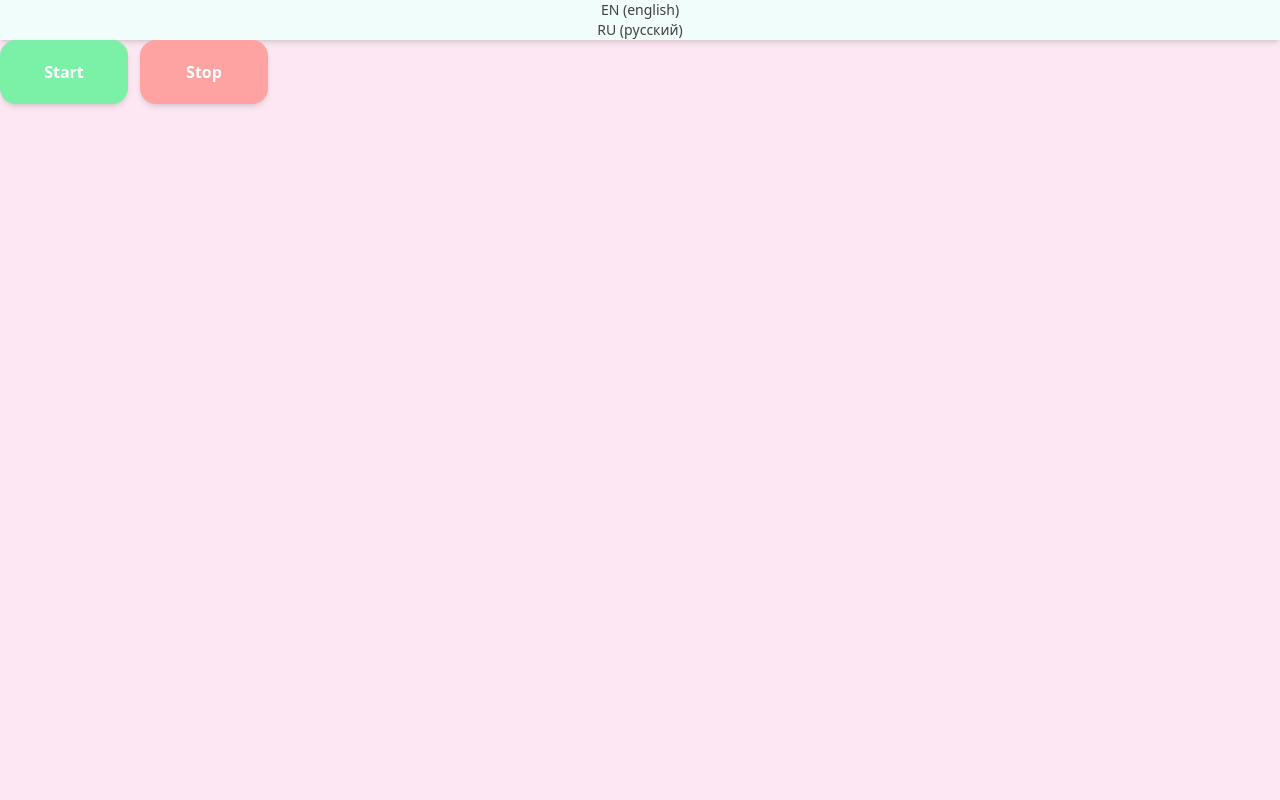
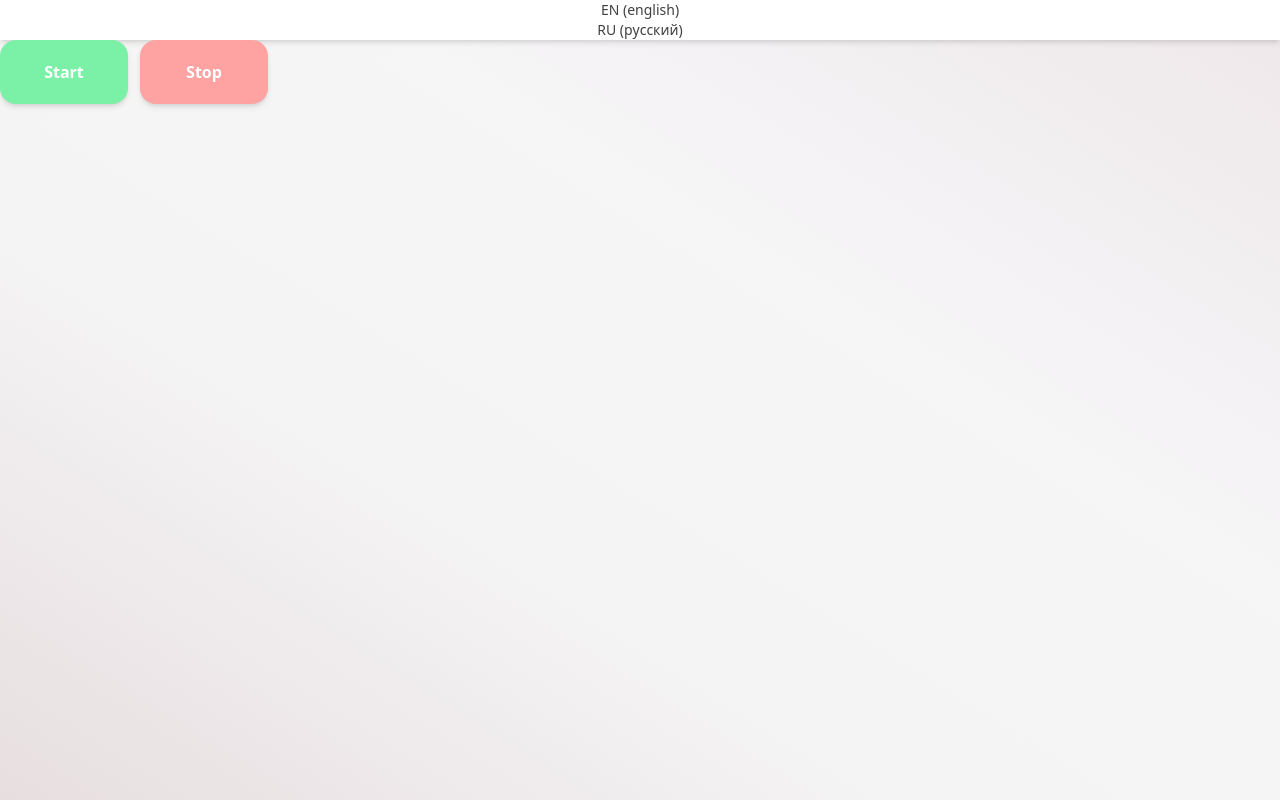
Before and after one commit to shevtsov-dmitry/habit-tracker, a React (Vite) app in the folder client/: page / in a window 1280 px wide. Built offline with nearby package versions, Linux system fonts and the light colour scheme.

Commit message:
feat(style): decide with back graident color of app at light mode

```diff
--- a/client/src/components/App.tsx
+++ b/client/src/components/App.tsx
@@ -1,17 +1,22 @@
 import "../App.css";
-import '../i18n/i18n.js';
+import "../i18n/i18n.js";
 
 import SessionManagement from "./session_management/SessionManagement.tsx";
 import TopPanel from "./top_panel/TopPanel.tsx";
 
 function App() {
-
-    return (
-        <main className="min-w-screen min-h-screen bg-pink-100 dark:bg-cyan-700">
-            <TopPanel/>
-            <SessionManagement/>
-        </main>
-    );
+  return (
+    <main
+      className="min-w-screen min-h-screen dark:bg-cyan-700"
+      style={{
+        backgroundImage:
+          "linear-gradient(to left bottom, #eee7e9, #f0ebed, #f2eff1, #f4f2f4, #f7f6f7, #f6f5f6, #f6f5f6, #f5f4f5, #f1eff0, #eee9eb, #eae4e5, #e7dfdf)",
+      }}
+    >
+      <TopPanel />
+      <SessionManagement />
+    </main>
+  );
 }
 
 export default App;
--- a/client/src/components/top_panel/TopPanel.tsx
+++ b/client/src/components/top_panel/TopPanel.tsx
@@ -5,7 +5,8 @@ const TopPanel = () => {
     const {i18n} = useTranslation()
 
     return (
-        <div className={"shadow-md h-[2%] w-full bg-teal-50"}>
+        <div className={"shadow-md h-[2%] w-full bg-white"}>
+
             <div className={"flex flex-col text-sm text-neutral-700"}>
                 <button onClick={() => i18n.changeLanguage('en')}>EN (english)</button>
                 <button onClick={() => i18n.changeLanguage('ru')}>RU (русский)</button>
```
